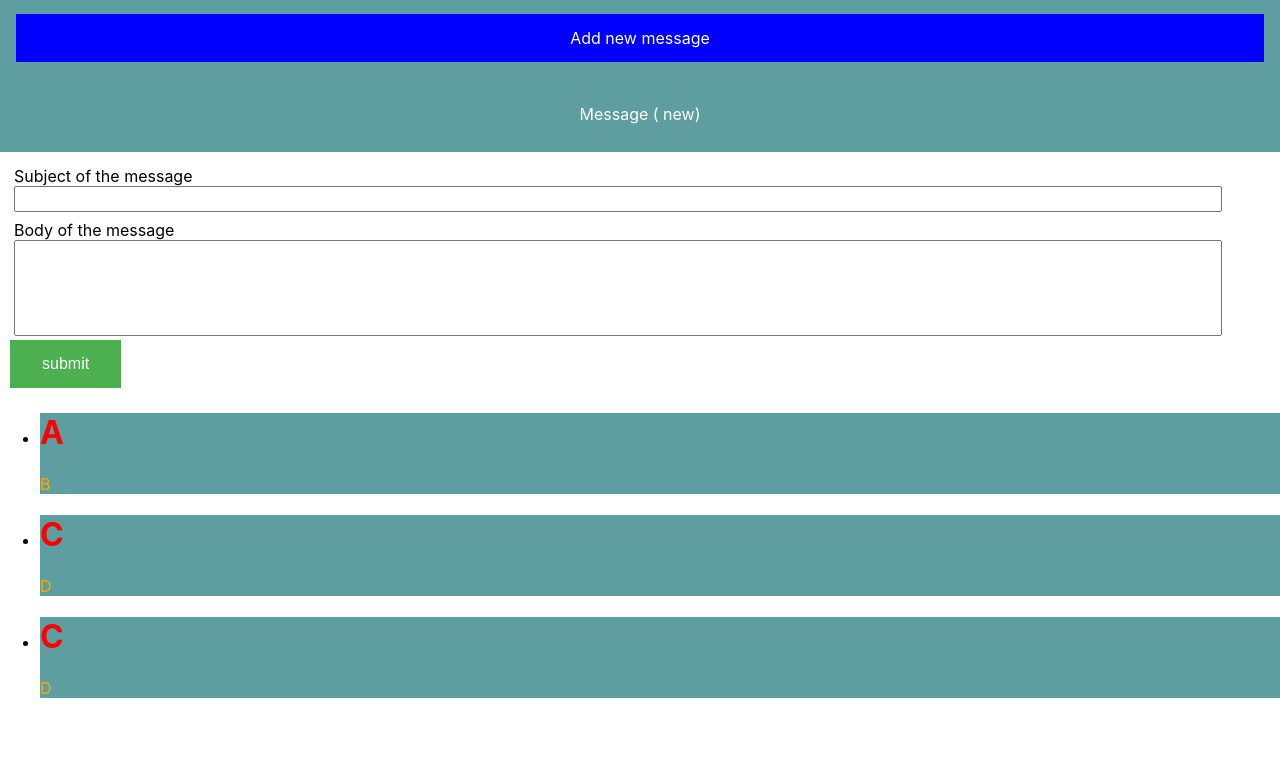
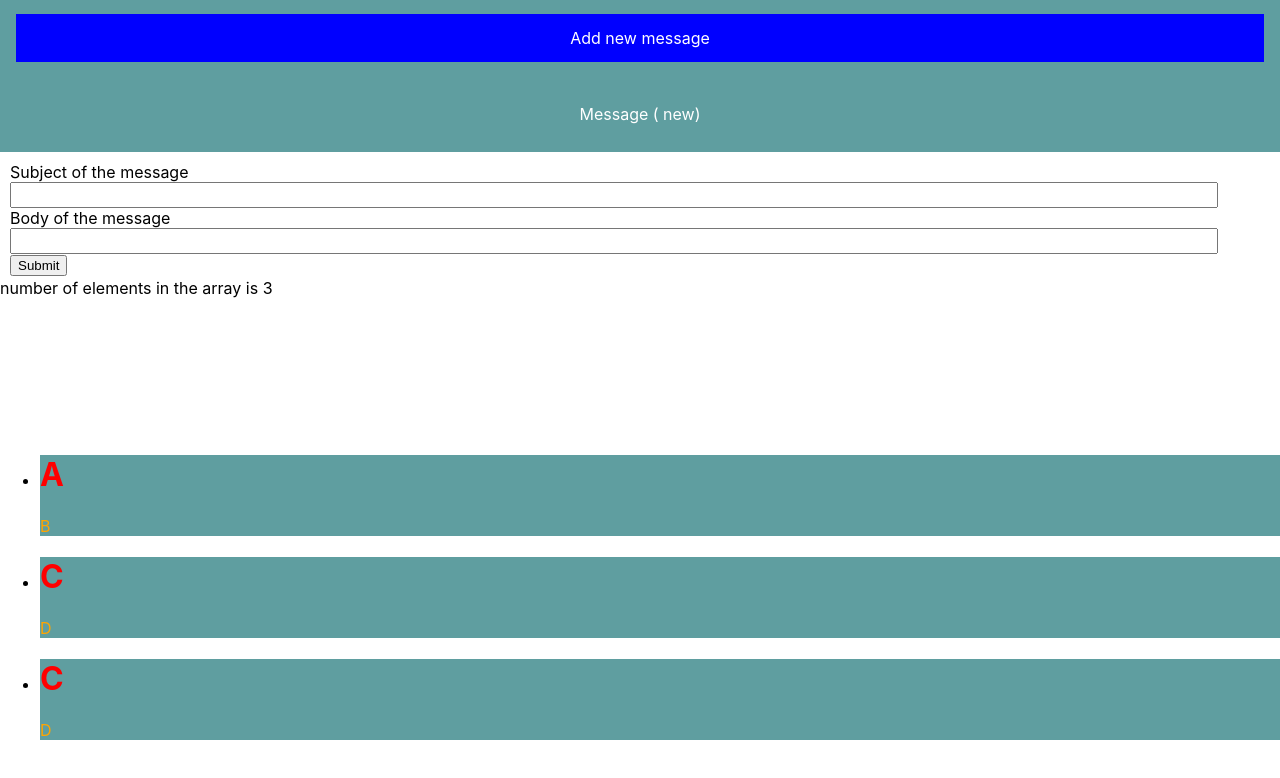
Before and after one commit to anas-kala/Assignment_5, a React (Create React App) app: page / in a window 1280 px wide. Shown: the top 778 px of the page. Built offline with nearby package versions, Linux system fonts and the light colour scheme.

Commit message:
adding messages

```diff
--- a/src/Components/Form/Form.jsx
+++ b/src/Components/Form/Form.jsx
@@ -1,22 +1,52 @@
-import React from 'react';
+import React, { useState } from 'react';
 import Body from '../Body/Body';
-import Button from '../Button/Button';
-import Subject from '../Subject/Subject';
+// import Button from '../Button/Button';
+// import Subject from '../Subject/Subject';
 import styled from 'styled-components';
+import { useDispatch, useSelector } from 'react-redux';
 
-const Wrapper=styled.form`
+const Wrapper = styled.form`
     height: 100px;
     vertical-align: middle;
     margin: 10px;
 `;
+const Label = styled.label`
+    margin: inherit inherit inherit 15px;
+    padding-bottom: 20px;
+`;
+
+const Input = styled.input`
+    margin: inherit 0 inherit inherit;
+    width: 1200px;
+    height: 20px;
+`;
+
+// const Wrapper = styled.section`
+//     padding: 4px;
+//     vertical-align: ;
+// `;
 
 const Form = () => {
+    const [subject, setSubject] = useState('');
+    const [body, setBody] = useState('');
+    const dispatch = useDispatch();
+    const selector = useSelector(state => {
+        return state.messages.length;
+    });
     return (
-        <Wrapper>
-            <Subject></Subject>
-            <Body></Body>
-            <Button type="submit" buttonName="submit" ></Button>
-        </Wrapper>
+        <>
+            <Wrapper onSubmit={e=> e.preventDefault()}>
+
+                <Label for="msgSubject">Subject of the message</Label>
+                <Input type="text" name="msgSubject" id="msgSubject" value={subject} onChange={event => setSubject(event.target.value)} />
+                <br></br>
+                <Label for="msgBody">Body of the message</Label>
+                <Input type="text" name="msgBody" id="msgBody" value={body} onChange={event => setBody(event.target.value)} />
+                <br></br>
+                <button onClick={() => dispatch({ type: 'SUBMITFORM', sub: subject, bod: body })}>Submit</button>
+            </Wrapper>
+            <p>number of elements in the array is {selector}</p>
+        </>
     );
 }
 
--- a/src/store/reducer.js
+++ b/src/store/reducer.js
@@ -16,10 +16,14 @@ const initState = {
 }
 
 const reducer = (state = initState, action) => {
-    switch(action.type){
-        case 'NEWMESSAGE': return{
+    switch (action.type) {
+        case 'NEWMESSAGE': return {
             ...state,
             counter: state.counter + 1
+        }
+        case 'SUBMITFORM': return {
+            ...state,
+            messages: [...state.messages,new Message(action.sub, action.bod)]
         }
         default: return state;
     }
```
